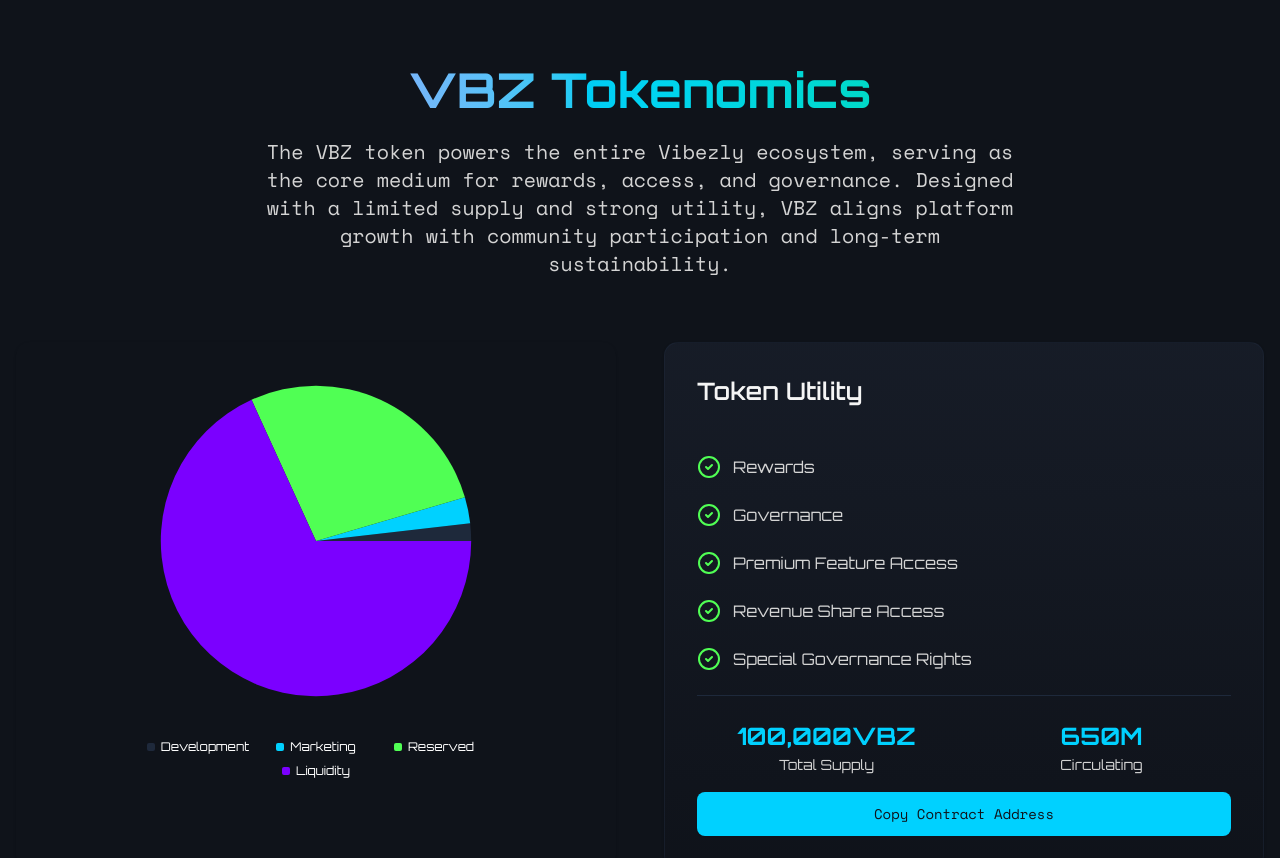
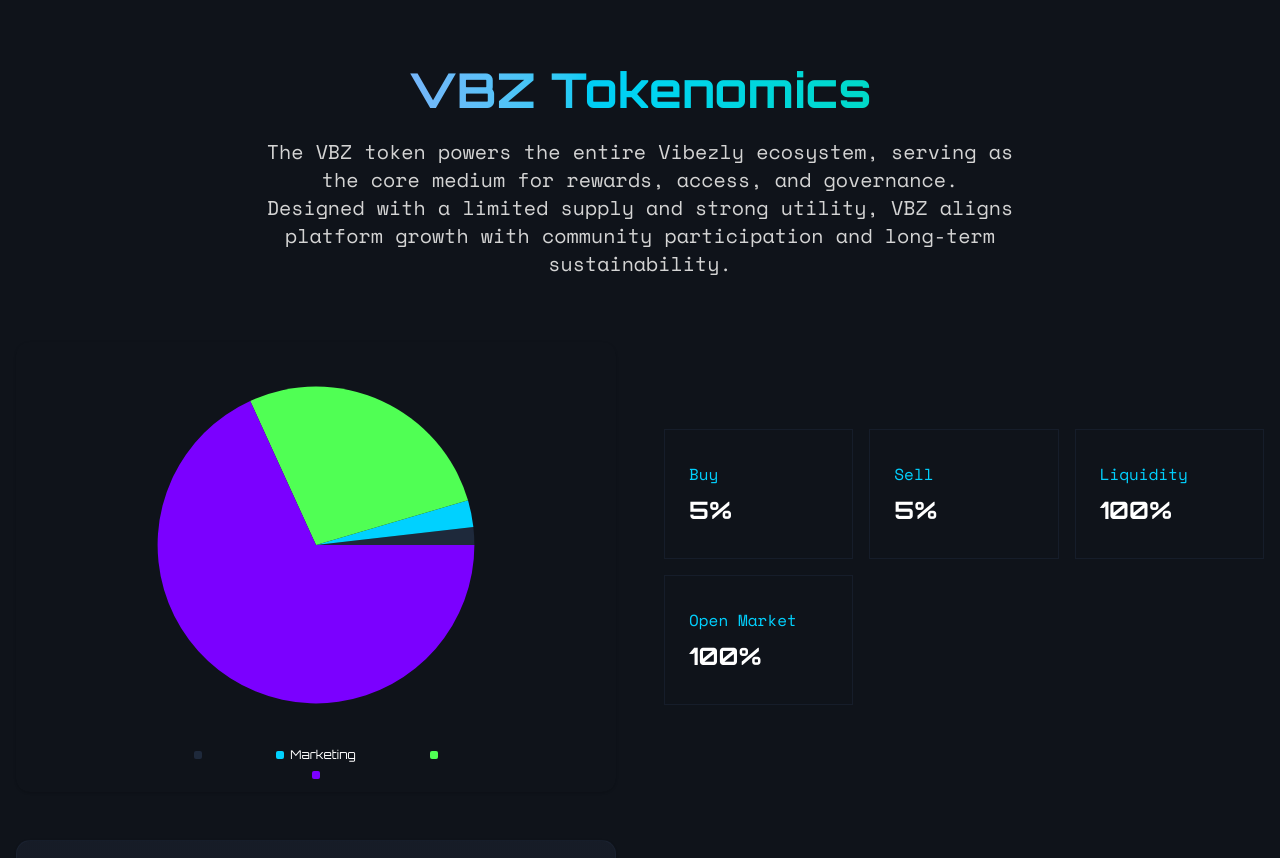
Before and after one commit to Atimscreative/vibezly-landing-page, a React (Vite) app: page / in a window 1280 px wide. Shown: the part 2320-3178 px from the top of the page. Built offline with nearby package versions, Linux system fonts and the light colour scheme.

Commit message:
WIP: changes in tokenomics

```diff
--- a/src/components/TokenomicsCard.tsx
+++ b/src/components/TokenomicsCard.tsx
@@ -21,10 +21,10 @@ import {
 export const description = "A simple pie chart";
 
 const chartData = [
-  { attribute: "development", percentage: 2, fill: "var(--vibezly-border)" },
+  { attribute: "team", percentage: 2, fill: "var(--vibezly-border)" },
   { attribute: "marketing", percentage: 3, fill: "var(--vibezly-cyan)" },
-  { attribute: "reserved", percentage: 30, fill: "var(--vibezly-green)" },
-  { attribute: "liquidity", percentage: 75, fill: "var(--vibezly-purple)" },
+  { attribute: "ecosystem", percentage: 30, fill: "var(--vibezly-green)" },
+  { attribute: "open market", percentage: 75, fill: "var(--vibezly-purple)" },
 ];
 
 const chartConfig = {
--- a/src/components/home-components/Hero.tsx
+++ b/src/components/home-components/Hero.tsx
@@ -58,7 +58,7 @@ export default function Hero() {
               speed={50}
               repeat={Infinity}
               preRenderFirstString={true}
-              className="font-orbitron mb-6 h-[130px] text-4xl leading-[120%] font-bold text-balance text-white min-[28.79rem]:h-[144px] sm:h-auto md:text-6xl lg:text-7xl"
+              className="font-orbitron min- mb-6 text-[28px] leading-[120%] font-bold text-balance text-white sm:h-auto sm:text-4xl md:text-6xl lg:text-7xl"
             />
 
             <p
@@ -100,7 +100,7 @@ export default function Hero() {
             </div>
           </div>
           <div
-            className="animate-float absolute top-40 -right-20"
+            className="animate-float absolute -top-[60px] right-0 sm:top-40 sm:-right-20"
             style={{ animationDelay: "1s" }}
           >
             <div className="bg-vibezly-cyan/20 glow-cyan flex h-16 w-16 items-center justify-center rounded-full">
--- a/src/components/home-components/Tokenomics.tsx
+++ b/src/components/home-components/Tokenomics.tsx
@@ -38,14 +38,43 @@ export default function Tokenomics() {
               className="mx-auto max-w-3xl text-xl"
             >
               The VBZ token powers the entire Vibezly ecosystem, serving as the
-              core medium for rewards, access, and governance. Designed with a
-              limited supply and strong utility, VBZ aligns platform growth with
-              community participation and long-term sustainability.
+              core medium for rewards, access, and governance.
+              <span className="hidden md:block">
+                Designed with a limited supply and strong utility, VBZ aligns
+                platform growth with community participation and long-term
+                sustainability.
+              </span>
             </p>
           </div>
 
-          <div className="grid gap-12 lg:grid-cols-2">
+          <div className="grid items-center gap-12 lg:grid-cols-2">
             <TokenomicsChart />
+            <div className="grid grid-cols-3 gap-4">
+              <div className="border-vibezly-border/50 bg-vibezly-dark hover:bg-vibezly-border/5 border p-6 py-8">
+                <p className="text-vibezly-cyan pb-2">Buy</p>
+                <h3 className="font-orbitron text-2xl font-bold text-white">
+                  5%
+                </h3>
+              </div>
+              <div className="border-vibezly-border/50 bg-vibezly-dark hover:bg-vibezly-border/5 border p-6 py-8">
+                <p className="text-vibezly-cyan pb-2">Sell</p>
+                <h3 className="font-orbitron text-2xl font-bold text-white">
+                  5%
+                </h3>
+              </div>
+              <div className="border-vibezly-border/50 bg-vibezly-dark hover:bg-vibezly-border/5 border p-6 py-8">
+                <p className="text-vibezly-cyan pb-2">Liquidity</p>
+                <h3 className="font-orbitron text-2xl font-bold text-white">
+                  100%
+                </h3>
+              </div>
+              <div className="border-vibezly-border/50 bg-vibezly-dark hover:bg-vibezly-border/5 border p-6 py-8">
+                <p className="text-vibezly-cyan pb-2">Open Market</p>
+                <h3 className="font-orbitron text-2xl font-bold text-white">
+                  100%
+                </h3>
+              </div>
+            </div>
 
             <Card
               data-aos="fade-left"
```
